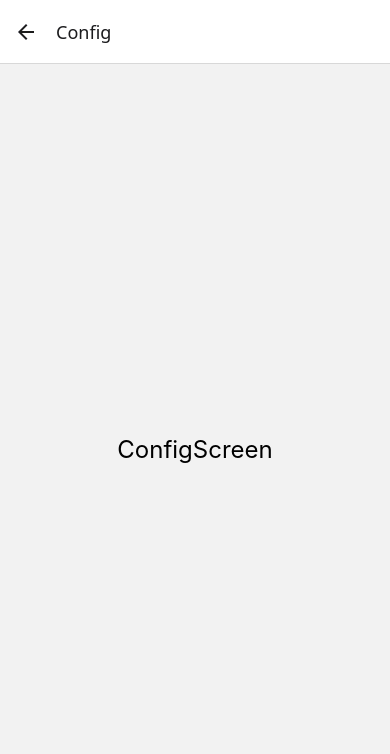
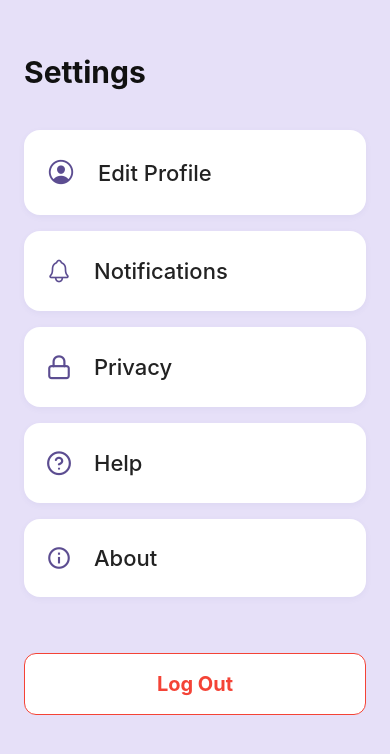
Before and after one commit to Leojgp/ApenMeet, a React Native app: screen /Config in a window 390 px wide. Shown: the top 754 px of the page. Built offline with nearby package versions, Linux system fonts and the light colour scheme.

Commit message:
Changing all the app style and adding new elements to ConfigScreen

```diff
--- a/src/App.tsx
+++ b/src/App.tsx
@@ -24,11 +24,10 @@ export default function App() {
           component={MainScreen}
           options={({ navigation }) => ({
             headerLeft: () => null,
-            headerRight: () => <LogoutButton navigation={navigation} />,
             gestureEnabled: false
           })}
         />
-        <Stack.Screen name="Config" component={ConfigScreen}/>
+        <Stack.Screen name="Config" component={ConfigScreen} options={{ headerShown: false }}/>
         <Stack.Screen name="Plans" component={PlansScreen}/>
         <Stack.Screen name="PlanDetail" component={PlanDetailScreen}/>
       </Stack.Navigator>
--- a/src/components/plans/PlanCard.tsx
+++ b/src/components/plans/PlanCard.tsx
@@ -9,9 +9,7 @@ interface PlanCardProps {
   navigation: any;
 }
 
-
 export default function PlanCard ({ plan, navigation }:PlanCardProps){
-
   const handlePress = () => {
     navigation.navigate('PlanDetail', { planId: String(plan.id) });
   };
@@ -21,7 +19,11 @@ export default function PlanCard ({ plan, navigation }:PlanCardProps){
       <Image source={{ uri: plan.imageUrl }} style={styles.image} />
       <View style={styles.textContainer}>
         <Text style={styles.title}>{plan.title}</Text>
-        <Text>{plan.description}</Text>
+        <Text style={styles.subtitle}>{plan.description}</Text>
+        <View style={styles.badgesRow}>
+          <View style={styles.badge}><Text style={styles.badgeText}>{new Date(plan.dateTime).toLocaleDateString()}</Text></View>
+          <View style={styles.badge}><Text style={styles.badgeText}>{plan.participants.length} going</Text></View>
+        </View>
       </View>
     </TouchableOpacity>
   );
@@ -31,21 +33,51 @@ const styles = StyleSheet.create({
   cardContainer: {
     flexDirection: 'row',
     marginBottom: 20,
-    borderBottomWidth: 1,
-    borderBottomColor: '#ddd',
-    paddingBottom: 10,
+    backgroundColor: '#fff',
+    borderRadius: 18,
+    shadowColor: '#5C4D91',
+    shadowOffset: { width: 0, height: 2 },
+    shadowOpacity: 0.12,
+    shadowRadius: 8,
+    elevation: 3,
+    padding: 12,
+    alignItems: 'center',
   },
   image: {
-    width: 100,
-    height: 100,
-    marginRight: 10,
-    borderRadius: 8,
+    width: 70,
+    height: 70,
+    marginRight: 14,
+    borderRadius: 12,
+    backgroundColor: '#E6E0F8',
   },
   textContainer: {
     flex: 1,
   },
   title: {
-    fontSize: 16,
+    fontSize: 18,
+    fontWeight: 'bold',
+    color: '#5C4D91',
+    marginBottom: 4,
+  },
+  subtitle: {
+    color: '#888',
+    fontSize: 14,
+    marginBottom: 8,
+  },
+  badgesRow: {
+    flexDirection: 'row',
+    gap: 8,
+  },
+  badge: {
+    backgroundColor: '#E6E0F8',
+    borderRadius: 8,
+    paddingHorizontal: 8,
+    paddingVertical: 2,
+    marginRight: 8,
+  },
+  badgeText: {
+    color: '#5C4D91',
+    fontSize: 12,
     fontWeight: 'bold',
   },
 });
--- a/src/screens/MainScreen.tsx
+++ b/src/screens/MainScreen.tsx
@@ -1,29 +1,26 @@
 import { StyleSheet, Text, View, ActivityIndicator } from 'react-native';
 import React from 'react';
 import { useUser } from '../hooks/useUser';
-import CustomButton from '../components/navigation/CustomButtonComponent';
 import BottomTabMenu from '../components/navigation/BottomTabMenu';
-
 
 interface MainScreenProps{
   navigation:any
 }
 
 export default function MainScreen({navigation}:MainScreenProps) {
-
   const { user, loading, error } = useUser();
 
   if (loading) {
     return (
-      <View style={styles.container}>
-        <ActivityIndicator size="large" color="#0000ff" />
+      <View style={styles.centered}>
+        <ActivityIndicator size="large" color="#5C4D91" />
       </View>
     );
   }
 
   if (error) {
     return (
-      <View style={styles.container}>
+      <View style={styles.centered}>
         <Text style={styles.error}>{error}</Text>
       </View>
     );
@@ -31,8 +28,8 @@ export default function MainScreen({navigation}:MainScreenProps) {
 
   return (
     <View style={styles.container}>
-      <Text style={styles.title}>MainScreen</Text>
-      {user && <Text style={styles.username}>Hola, {user.user.username}</Text>}
+      <Text style={styles.title}>Welcome</Text>
+      {user && <Text style={styles.username}>Hi, {user.user.username}</Text>}
       <BottomTabMenu navigation={navigation} />
     </View>
   );
@@ -41,16 +38,27 @@ export default function MainScreen({navigation}:MainScreenProps) {
 const styles = StyleSheet.create({
   container: {
     flex: 1,
+    backgroundColor: '#fff',
+    alignItems: 'center',
+    justifyContent: 'center',
+    padding: 24,
+  },
+  centered: {
+    flex: 1,
+    backgroundColor: '#fff',
     alignItems: 'center',
     justifyContent: 'center',
   },
   title: {
-    fontSize: 24,
-    marginBottom: 10,
+    fontSize: 28,
+    fontWeight: 'bold',
+    color: '#5C4D91',
+    marginBottom: 12,
   },
   username: {
     fontSize: 18,
-    color: 'gray',
+    color: '#888',
+    marginBottom: 24,
   },
   error: {
     color: 'red',
--- a/src/screens/PlansScreen.tsx
+++ b/src/screens/PlansScreen.tsx
@@ -12,22 +12,22 @@ export default function PlansScreen({navigation}:PlansScreenProps) {
 
     if (loading) {
       return (
-        <View style={styles.container}>
-          <ActivityIndicator size="large" color="#0000ff" />
+        <View style={styles.centered}>
+          <ActivityIndicator size="large" color="#5C4D91" />
         </View>
       );
     }
 
     if (error) {
       return (
-        <View style={styles.container}>
+        <View style={styles.centered}>
           <Text style={styles.error}>{error}</Text>
         </View>
       );
     }
 
     return (
-      <ScrollView contentContainerStyle={styles.container}>
+      <ScrollView contentContainerStyle={styles.container} showsVerticalScrollIndicator={false}>
         {plans.map((plan) => (
           <PlanCard key={plan.id} plan={plan} navigation={navigation} />
         ))}
@@ -37,7 +37,17 @@ export default function PlansScreen({navigation}:PlansScreenProps) {
 
   const styles = StyleSheet.create({
     container: {
-      padding: 10,
+      backgroundColor: '#fff',
+      padding: 18,
+      paddingTop: 24,
+      minHeight: '100%',
+      alignItems: 'stretch',
+    },
+    centered: {
+      flex: 1,
+      backgroundColor: '#fff',
+      alignItems: 'center',
+      justifyContent: 'center',
     },
     error: {
       color: 'red',
--- a/src/screens/configScreens/ConfigScreen.tsx
+++ b/src/screens/configScreens/ConfigScreen.tsx
@@ -1,22 +1,93 @@
-import { StyleSheet, Text, View } from 'react-native'
-import React from 'react'
+import { StyleSheet, Text, View, TouchableOpacity, ScrollView } from 'react-native';
+import React from 'react';
+import { Ionicons, MaterialIcons, Feather } from '@expo/vector-icons';
 
-export default function ConfigScreen() {
+const options = [
+  { icon: <Ionicons name="person-circle-outline" size={30} color="#5C4D91" />, label: 'Edit Profile' },
+  { icon: <Ionicons name="notifications-outline" size={26} color="#5C4D91" />, label: 'Notifications' },
+  { icon: <Feather name="lock" size={26} color="#5C4D91" />, label: 'Privacy' },
+  { icon: <Feather name="help-circle" size={26} color="#5C4D91" />, label: 'Help' },
+  { icon: <MaterialIcons name="info-outline" size={26} color="#5C4D91" />, label: 'About' },
+];
+
+interface ConfigScreenProps{
+  navigation: any;
+}
+export default function ConfigScreen({navigation}:ConfigScreenProps) {
   return (
-    <View style={styles.container}>
-      <Text style={styles.title}>ConfigScreen</Text>
-    </View>
-  )
+    <ScrollView style={styles.bg} contentContainerStyle={styles.container}>
+      <Text style={styles.title}>Settings</Text>
+      <View style={styles.optionsList}>
+        {options.map((opt, idx) => (
+          <TouchableOpacity key={opt.label} style={styles.optionRow}>
+            {opt.icon}
+            <Text style={styles.optionText}>{opt.label}</Text>
+          </TouchableOpacity>
+        ))}
+      </View>
+      <TouchableOpacity onPress={() => {
+        navigation.navigate('Home');
+      }} style={styles.logoutButton}>
+        <Text style={styles.logoutText}>Log Out</Text>
+      </TouchableOpacity>
+    </ScrollView>
+  );
 }
 
 const styles = StyleSheet.create({
-    container: {
-        flex: 1,
-        alignItems: 'center',
-        justifyContent: 'center',
-      },
-      title: {
-        fontSize: 24,
-        marginBottom: 10,
-      },
-})
+  bg: {
+    backgroundColor: '#E6E0F8',
+  },
+  container: {
+    padding: 24,
+    paddingTop: 40,
+    minHeight: '100%',
+  },
+  title: {
+    fontSize: 30,
+    fontWeight: 'bold',
+    color: '#111',
+    marginTop: 14,
+    marginBottom: 32,
+    textAlign: 'left',
+  },
+  optionsList: {
+    backgroundColor: 'transparent',
+    borderRadius: 18,
+    paddingVertical: 8,
+    marginBottom: 32,
+  },
+  optionRow: {
+    flexDirection: 'row',
+    alignItems: 'center',
+    paddingVertical: 26,
+    paddingHorizontal: 22,
+    borderRadius: 16,
+    backgroundColor: '#fff',
+    marginBottom: 16,
+    shadowColor: '#5C4D91',
+    shadowOffset: { width: 0, height: 2 },
+    shadowOpacity: 0.06,
+    shadowRadius: 6,
+    elevation: 2,
+  },
+  optionText: {
+    fontSize: 22,
+    color: '#222',
+    marginLeft: 22,
+    fontWeight: '500',
+  },
+  logoutButton: {
+    backgroundColor: '#fff',
+    borderRadius: 12,
+    paddingVertical: 18,
+    alignItems: 'center',
+    borderWidth: 1,
+    borderColor: '#f44336',
+  },
+  logoutText: {
+    color: '#f44336',
+    fontSize: 20,
+    fontWeight: 'bold',
+  },
+});
--- a/src/screens/plans/PlansDetailsScreen.tsx
+++ b/src/screens/plans/PlansDetailsScreen.tsx
@@ -1,5 +1,5 @@
 import React, { useState, useEffect } from 'react';
-import { View, Text, Image, StyleSheet, ActivityIndicator, Dimensions, Button, Modal, TouchableOpacity } from 'react-native';
+import { View, Text, Image, StyleSheet, ActivityIndicator, TouchableOpacity, Modal, ScrollView } from 'react-native';
 import MapView, { Marker } from 'react-native-maps';
 import { useJoinPlan } from '../../hooks/useJoinPlan';
 import { usePlansById } from '../../hooks/usePlansById';
@@ -58,15 +58,15 @@ export default function PlanDetailScreen({ route }: PlanDetailProps) {
 
   if (loading) {
     return (
-      <View style={styles.container}>
-        <ActivityIndicator size="large" color="#0000ff" />
+      <View style={styles.centered}>
+        <ActivityIndicator size="large" color="#5C4D91" />
       </View>
     );
   }
 
   if (error) {
     return (
-      <View style={styles.container}>
+      <View style={styles.centered}>
         <Text style={styles.error}>{error}</Text>
       </View>
     );
@@ -74,7 +74,7 @@ export default function PlanDetailScreen({ route }: PlanDetailProps) {
 
   if (!plan) {
     return (
-      <View style={styles.container}>
+      <View style={styles.centered}>
         <Text>Plan not found</Text>
       </View>
     );
@@ -84,23 +84,33 @@ export default function PlanDetailScreen({ route }: PlanDetailProps) {
   const longitude = plan.location.coordinates[1];
 
   return (
-    <View style={styles.containerFull}>
-      <View style={styles.infoContainer}>
-        <Image source={{ uri: plan.imageUrl }} style={styles.image} />
-        <Text style={styles.title}>{plan.title}</Text>
-        <Text>{plan.description}</Text>
-        <Text>Location: {plan.location.address}</Text>
-        <Text>Tags: {plan.tags.join(', ')}</Text>
-        <Text>Date: {new Date(plan.dateTime).toLocaleString()}</Text>
-        <Text>Max Participants: {plan.maxParticipants}</Text>
-        <Text>Participants: {plan.participants.map(p => p.username).join(', ')}</Text>
-        <Text>Status: {plan.status}</Text>
-        <Text>Admins: {plan.admins.map(a => a.username).join(', ')}</Text>
-        <Button title='Join Plan' onPress={() => handleJoin()}/>
+    <ScrollView style={styles.bg} contentContainerStyle={styles.scrollContent}>
+      <View style={styles.header}>
+        <Image source={{ uri: plan.imageUrl }} style={styles.avatar} />
+        <View style={styles.headerTextContainer}>
+          <Text style={styles.title}>{plan.title}</Text>
+          <Text style={styles.subtitle}>{plan.location.address}</Text>
+        </View>
       </View>
-
-      {latitude && longitude ? (
-        <View style={styles.mapContainer}>
+      <View style={styles.card}>
+        <Text style={styles.sectionTitle}>Description</Text>
+        <Text style={styles.sectionText}>{plan.description}</Text>
+        <View style={styles.badgesRow}>
+          <View style={styles.badge}><Text style={styles.badgeText}>{new Date(plan.dateTime).toLocaleString()}</Text></View>
+          <View style={styles.badge}><Text style={styles.badgeText}>{plan.participants.length} going</Text></View>
+          <View style={styles.badge}><Text style={styles.badgeText}>{plan.status}</Text></View>
+        </View>
+      </View>
+      <View style={styles.card}>
+        <Text style={styles.sectionTitle}>Tags</Text>
+        <Text style={styles.sectionText}>{plan.tags.join(', ')}</Text>
+      </View>
+      <View style={styles.card}>
+        <Text style={styles.sectionTitle}>Admins</Text>
+        <Text style={styles.sectionText}>{plan.admins.map(a => a.username).join(', ')}</Text>
+      </View>
+      <View style={styles.mapCard}>
+        {latitude && longitude ? (
           <MapView
             style={styles.map}
             onMapReady={() => setMapReady(true)}
@@ -113,20 +123,19 @@ export default function PlanDetailScreen({ route }: PlanDetailProps) {
           >
             {mapReady && (
               <Marker
-                coordinate={{
-                  latitude,
-                  longitude,
-                }}
+                coordinate={{ latitude, longitude }}
                 title={plan.title}
                 description={plan.location.address}
               />
             )}
           </MapView>
-        </View>
-      ) : (
-        <Text style={styles.locationMissing}>No location coordinates available</Text>
-      )}
-
+        ) : (
+          <Text style={styles.locationMissing}>No location coordinates available</Text>
+        )}
+      </View>
+      <TouchableOpacity style={styles.joinButton} onPress={handleJoin}>
+        <Text style={styles.joinButtonText}>Join Plan</Text>
+      </TouchableOpacity>
       <Modal
         visible={showJoinRequest}
         transparent={true}
@@ -148,46 +157,100 @@ export default function PlanDetailScreen({ route }: PlanDetailProps) {
           </View>
         </View>
       </Modal>
-    </View>
+    </ScrollView>
   );
 }
 
 const styles = StyleSheet.create({
-  containerFull: {
+  bg: {
+    backgroundColor: '#fff',
+  },
+  scrollContent: {
+    padding: 20,
+    paddingBottom: 40,
+  },
+  centered: {
     flex: 1,
+    backgroundColor: '#fff',
+    alignItems: 'center',
+    justifyContent: 'center',
   },
-  container: {
-    padding: 10,
+  header: {
+    flexDirection: 'row',
+    alignItems: 'center',
+    marginBottom: 24,
+  },
+  avatar: {
+    width: 70,
+    height: 70,
+    borderRadius: 16,
+    marginRight: 18,
+    backgroundColor: '#E6E0F8',
+  },
+  headerTextContainer: {
     flex: 1,
-    justifyContent: 'center',
-    alignItems: 'center',
-  },
-  infoContainer: {
-    padding: 10,
-  },
-  image: {
-    width: '100%',
-    height: 200,
-    marginBottom: 10,
-    borderRadius: 8,
   },
   title: {
     fontSize: 24,
     fontWeight: 'bold',
-    marginBottom: 10,
+    color: '#5C4D91',
+    marginBottom: 4,
   },
-  error: {
-    color: 'red',
+  subtitle: {
+    color: '#888',
+    fontSize: 15,
+    marginBottom: 2,
   },
-  mapContainer: {
-    padding: 10,
-    height: 300,
-    marginBottom: 20,
+  card: {
+    backgroundColor: '#F7F5FF',
+    borderRadius: 16,
+    padding: 16,
+    marginBottom: 18,
+    shadowColor: '#5C4D91',
+    shadowOffset: { width: 0, height: 2 },
+    shadowOpacity: 0.06,
+    shadowRadius: 6,
+    elevation: 2,
+  },
+  sectionTitle: {
+    fontWeight: 'bold',
+    color: '#5C4D91',
+    fontSize: 16,
+    marginBottom: 6,
+  },
+  sectionText: {
+    color: '#444',
+    fontSize: 15,
+    marginBottom: 8,
+  },
+  badgesRow: {
+    flexDirection: 'row',
+    marginTop: 4,
+  },
+  badge: {
+    backgroundColor: '#E6E0F8',
+    borderRadius: 8,
+    paddingHorizontal: 8,
+    paddingVertical: 2,
+    marginRight: 8,
+  },
+  badgeText: {
+    color: '#5C4D91',
+    fontSize: 12,
+    fontWeight: 'bold',
+  },
+  mapCard: {
+    backgroundColor: '#F7F5FF',
+    borderRadius: 16,
+    padding: 8,
+    marginBottom: 18,
+    overflow: 'hidden',
+    height: 200,
   },
   map: {
     width: '100%',
     height: '100%',
-    borderRadius: 8,
+    borderRadius: 12,
   },
   locationMissing: {
     fontStyle: 'italic',
@@ -195,6 +258,19 @@ const styles = StyleSheet.create({
     marginTop: 10,
     textAlign: 'center',
     padding: 20,
+  },
+  joinButton: {
+    backgroundColor: '#5C4D91',
+    borderRadius: 14,
+    paddingVertical: 16,
+    alignItems: 'center',
+    marginTop: 8,
+    marginBottom: 16,
+  },
+  joinButtonText: {
+    color: '#fff',
+    fontSize: 18,
+    fontWeight: 'bold',
   },
   modalContainer: {
     flex: 1,
@@ -240,4 +316,9 @@ const styles = StyleSheet.create({
     color: 'white',
     fontWeight: 'bold',
   },
+  error: {
+    color: 'red',
+    marginBottom: 10,
+    textAlign: 'center',
+  },
 });
```
